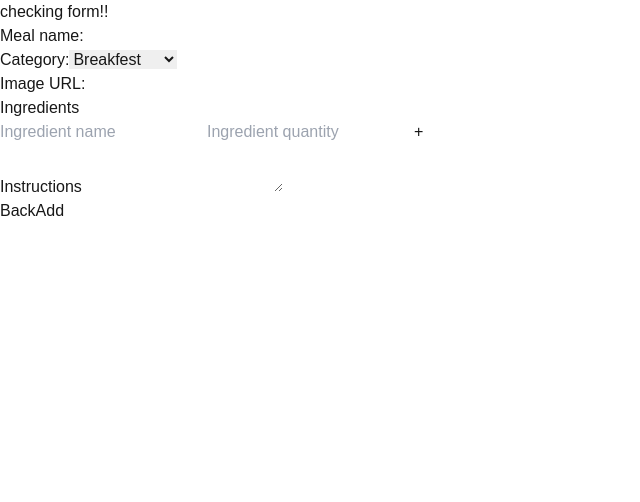
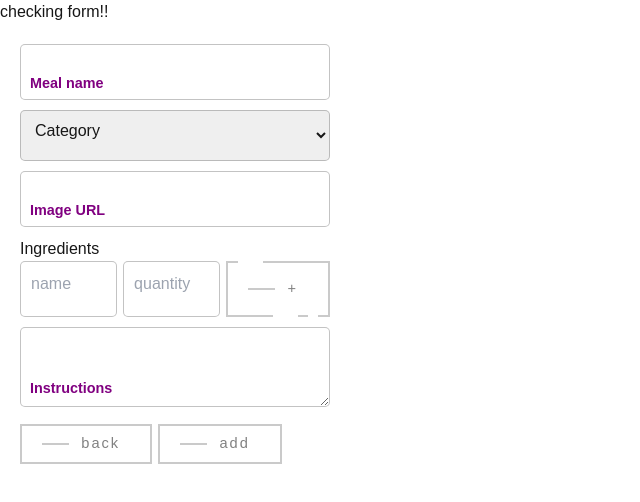
Before and after one commit to naamarin/mini-project, a Next.js app: page /form in a window 1280 px wide. Shown: the top 502 px of the page, without its empty margins (0-640 px from the left). Built offline with nearby package versions, Linux system fonts and the light colour scheme.

Commit message:
css form

```diff
--- a/src/components/FromRecipe/FormRecipe.module.css
+++ b/src/components/FromRecipe/FormRecipe.module.css
@@ -0,0 +1,163 @@
+.form {
+    display: flex;
+    flex-direction: column;
+    gap: 10px;
+    max-width: 350px;
+    background-color: #fff;
+    padding: 20px;
+    border-radius: 10px;
+    position: relative;
+  }
+
+  .errorMessage {
+    color: red;
+    font-size: 14px;
+  }
+
+  .flex {
+    display: flex;
+    width: 100%;
+    gap: 6px;
+  }
+
+  .label {
+    position: relative;
+  }
+
+  .input {
+    width: 100%;
+    padding: 10px 10px 20px 10px;
+    outline: 0;
+    border: 1px solid rgba(105, 105, 105, 0.397);
+    border-radius: 5px;
+  }
+
+  .label .input + span {
+    position: absolute;
+    left: 10px;
+    top: 15px;
+    color: grey;
+    font-size: 0.9em;
+    cursor: text;
+    transition: 0.3s ease;
+  }
+
+  .label .input:placeholder-shown + span {
+    top: 15px;
+    font-size: 0.9em;
+  }
+
+  .input:focus + span,
+  .input:valid + span
+  {
+    top: 22px;
+    font-size: 0.7em;
+    font-weight: 600;
+  }
+
+  .input:valid + span  {
+    color: purple;
+  }
+
+  .fancy {
+    background-color: transparent;
+    border: 2px solid #cacaca;
+    border-radius: 0px;
+    box-sizing: border-box;
+    color: #fff;
+    cursor: pointer;
+    display: inline-block;
+    font-weight: 390;
+    letter-spacing: 2px;
+    margin: 0;
+    outline: none;
+    overflow: visible;
+    padding: 8px 30px;
+    position: relative;
+    text-align: center;
+    transition: all 0.3s ease-in-out;
+    font-size: 13px;
+  }
+
+  .fancy::before {
+    content: " ";
+    width: 1.7rem;
+    height: 2px;
+    background: #cacaca;
+    top: 50%;
+    left: 1.5em;
+    position: absolute;
+    transform: translateY(-50%);
+    transform-origin: center;
+    transition: background 0.3s linear, width 0.3s linear;
+  }
+
+  .text {
+    font-size: 1.125em;
+    line-height: 1.33333em;
+    padding-left: 2em;
+    color: #818181;
+    transition: all 0.3s ease-in-out;
+    text-transform: lowercase;
+  }
+
+  .topKey {
+    height: 2px;
+    width: 1.5625rem;
+    top: -2px;
+    left: 0.625rem;
+    position: absolute;
+    background: white;
+    transition: width 0.5s ease-out, left 0.3s ease-out;
+  }
+
+  .bottomKey1 {
+    height: 2px;
+    width: 1.5625rem;
+    right: 1.875rem;
+    bottom: -2px;
+    position: absolute;
+    background: white;
+    transition: width 0.5s ease-out, right 0.3s ease-out;
+  }
+
+  .bottomKey2 {
+    height: 2px;
+    width: 0.625rem;
+    right: 0.625rem;
+    bottom: -2px;
+    position: absolute;
+    background: white;
+    transition: width 0.5s ease-out, right 0.3s ease-out;
+  }
+
+  .fancy:hover {
+    color: white;
+    background: #cacaca;
+  }
+
+  .fancy:hover::before {
+    width: 1.5rem;
+    background: white;
+  }
+
+  .fancy:hover .text {
+    color: white;
+    padding-left: 1.5em;
+  }
+
+  .fancy:hover .topKey {
+    left: -2px;
+    width: 0px;
+  }
+
+  .fancy:hover .bottomKey1,
+  .fancy:hover .bottomKey2 {
+    right: 0;
+    width: 0;
+  }
+
+  .Instructions {
+    position: relative;
+    margin-top: -30px;
+  }
--- a/src/components/FromRecipe/FormRecipe.tsx
+++ b/src/components/FromRecipe/FormRecipe.tsx
@@ -46,103 +46,90 @@ export default function AddRecipe() {
   };
 
   return (
-    <form onSubmit={handleSubmit(onSubmit)}>
+    <form className={styles.form} onSubmit={handleSubmit(onSubmit)}>
       <div>
-        <label>Meal name:</label>
-        <input type="text" {...register("recipeName")} />
-        {errors.recipeName && (
-          <p style={{ color: "red" }}>{errors.recipeName.message}</p>
-        )}
+        <label className={styles.label}>
+          <input className={styles.input} type="text" {...register("recipeName")} placeholder=" " />
+          <span>Meal name</span>
+        </label>
+        {errors.recipeName && <p className={styles.errorMessage}>{errors.recipeName.message}</p>}
       </div>
 
       <div>
-        <label>Category:</label>
-        <select {...register("category")}>
-          <option value="Breakfest">Breakfest</option>
-          <option value="Pasta">Pasta</option>
-          <option value="Salad">Salad</option>
-          <option value="Main course">Main course</option>
-          <option value="Dessert">Dessert</option>
-        </select>
-        {errors.category && (
-          <p style={{ color: "red" }}>{errors.category.message}</p>
-        )}
+        <label className={styles.label}>
+          <select className={styles.input} {...register("category")}>
+            <option value="" disabled selected>Category</option>
+            <option value="Breakfast">Breakfast</option>
+            <option value="Pasta">Pasta</option>
+            <option value="Salad">Salad</option>
+            <option value="Main course">Main course</option>
+            <option value="Dessert">Dessert</option>
+          </select>
+        </label>
+        {errors.category && <p className={styles.errorMessage}>{errors.category.message}</p>}
       </div>
 
       <div>
-        <label>Image URL:</label>
-        <input type="text" {...register("imageUrl")} />
-        {errors.imageUrl && (
-          <p style={{ color: "red" }}>{errors.imageUrl.message}</p>
-        )}
+        <label className={styles.label}>
+          <input className={styles.input} type="text" {...register("imageUrl")} placeholder=" " />
+          <span>Image URL</span>
+        </label>
+        {errors.imageUrl && <p className={styles.errorMessage}>{errors.imageUrl.message}</p>}
       </div>
 
-      <div className={styles.Ingredients}>
-        <label>Ingredients</label>
+      <div className={styles.ingredients}>
+        <label className={styles.label}>
+          <span>Ingredients</span>
+        </label>
         {fields.map((field, index) => (
-          <div key={field.id}>
+          <div key={field.id} className={styles.flex}>
             <Controller
               control={control}
               name={`ingredients.${index}.name`}
               render={({ field }) => (
-                <input
-                  type="text"
-                  {...field}
-                  placeholder="Ingredient name"
-                />
+                <input className={styles.input} type="text" {...field} placeholder="name" />
               )}
             />
             {errors.ingredients?.[index]?.name && (
-              <p style={{ color: "red" }}>
-                {errors.ingredients[index].name?.message}
-              </p>
+              <p className={styles.errorMessage}>{errors.ingredients[index].name?.message}</p>
             )}
-
             <Controller
               control={control}
               name={`ingredients.${index}.quantity`}
               render={({ field }) => (
-                <input
-                  type="text"
-                  {...field}
-                  placeholder="Ingredient quantity"
-                />
+                <input className={styles.input} type="text" {...field} placeholder="quantity" />
               )}
             />
             {errors.ingredients?.[index]?.quantity && (
-              <p style={{ color: "red" }}>
-                {errors.ingredients[index].quantity?.message}
-              </p>
+              <p className={styles.errorMessage}>{errors.ingredients[index].quantity?.message}</p>
             )}
-
             {index === fields.length - 1 && (
-              <button type="button" onClick={() => append({ name: "", quantity: "" })}>
-                +
+              <button type="button" onClick={() => append({ name: "", quantity: "" })} className={styles.fancy}>
+                <span className={styles.text}>+</span>
+                <span className={styles.topKey}></span>
+                <span className={styles.bottomKey1}></span>
+                <span className={styles.bottomKey2}></span>
               </button>
             )}
           </div>
         ))}
-        {errors.ingredients && (
-          <p style={{ color: "red" }}>{errors.ingredients.message}</p>
-        )}
       </div>
 
-      <div className={styles.Instructions}>
-        <label>Instructions</label>
-        <textarea {...register("instructions")} />
-        {errors.instructions && (
-          <p style={{ color: "red" }}>{errors.instructions.message}</p>
-        )}
+      <div className={styles.instructions}>
+        <label className={styles.label}>
+          <textarea className={styles.input} {...register("instructions")} placeholder=" " />
+          <span className={styles.Instructions}>Instructions</span>
+        </label>
+        {errors.instructions && <p className={styles.errorMessage}>{errors.instructions.message}</p>}
       </div>
 
-      <div>
-        <button
-          type="button"
-          onClick={() => (window.location.href = "../recipes")}
-        >
-          Back
+      <div className={styles.flex}>
+        <button type="button" className={styles.fancy} onClick={() => (window.location.href = "../recipes")}>
+          <span className={styles.text}>Back</span>
         </button>
-        <button type="submit">Add</button>
+        <button type="submit" className={styles.fancy}>
+          <span className={styles.text}>Add</span>
+        </button>
       </div>
     </form>
   );
```
